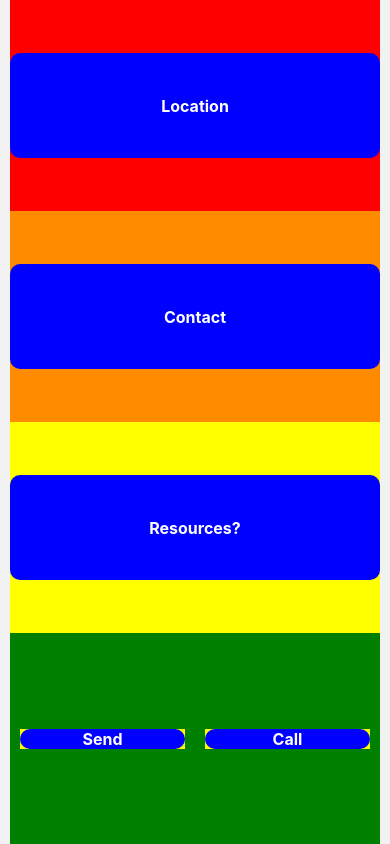
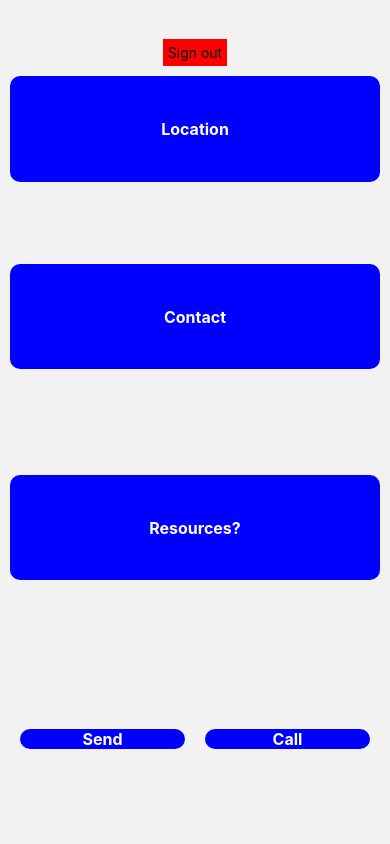
Before and after one commit to CallumKirkman/UniSafetyApp, a React Native app: screen /Home in a window 390 px wide. Built offline with nearby package versions, Linux system fonts and the light colour scheme; no server answers.

Commit message:
Add delete contact

```diff
--- a/app/components/firestore.js
+++ b/app/components/firestore.js
@@ -2,7 +2,8 @@ import * as firebase from "firebase";
 
 const db = firebase.firestore();
 
-//TODO: allow for undefined alert return
+//TODO: allow for undefined alert return?
+//TODO: Delete user?
 
 // Create user data
 const createUser = (email, name, number) => {
@@ -32,6 +33,18 @@ const addContact = (email, contactName, number) => {
     });
 };
 
+// Delete user contact
+const deleteContact = (email, contactName) => {
+  db.collection("Users")
+    .doc(email)
+    .collection("Contacts")
+    .doc(contactName)
+    .delete()
+    .then(() => {
+      console.log("Contact deleted!");
+    });
+};
+
 // Get user information
 const getUser = async (email) => {
   const userRef = await db.collection("Users").doc(email).get();
@@ -57,4 +70,4 @@ const getContacts = async (email) => {
   return dataArray;
 };
 
-export { createUser, addContact, getUser, getContacts };
+export { createUser, addContact, deleteContact, getUser, getContacts };
--- a/app/screens/ContactScreen.js
+++ b/app/screens/ContactScreen.js
@@ -12,41 +12,11 @@ import { auth } from "../components/firebase";
 import {
   createUser,
   addContact,
+  deleteContact,
   getUser,
   getContacts,
 } from "../components/firestore";
 import Colour from "../static/Colour";
-
-const DATA = [
-  {
-    id: "1",
-    title: "First Item",
-  },
-  {
-    id: "2",
-    title: "Second Item",
-  },
-  {
-    id: "3",
-    title: "Third Item",
-  },
-  {
-    id: "4",
-    title: "Fourth Item",
-  },
-  {
-    id: "5",
-    title: "Fifth Item",
-  },
-  {
-    id: "6",
-    title: "Sixth Item",
-  },
-  {
-    id: "7",
-    title: "Seventh Item",
-  },
-];
 
 const Contact = ({ navigation }) => {
   let email = auth.currentUser?.email;
@@ -89,6 +59,10 @@ const Contact = ({ navigation }) => {
     addContact(email, "Contact Name6", "9999999999");
   };
 
+  const runDeleteContact = () => {
+    deleteContact(email, "Contact Name");
+  };
+
   const runGetUser = async () => {
     await getUser(email).then((user) => {
       console.log("User data");
@@ -97,8 +71,6 @@ const Contact = ({ navigation }) => {
   };
 
   const runGetContacts = async () => {
-    console.log("Getting contacts");
-
     await getContacts(email).then((collection) => {
       // console.log("Collection data");
       // console.log(collection);
@@ -140,6 +112,9 @@ const Contact = ({ navigation }) => {
         renderItem={renderItem}
         keyExtractor={(item) => item.number}
         extraData={selectedId}
+        ListEmptyComponent={
+          <Text style={styles.listEmpty}>No contacts found</Text>
+        }
       />
 
       {/* <TouchableOpacity style={[styles.buttonBox]} onPress={runCreateUser}>
@@ -148,6 +123,10 @@ const Contact = ({ navigation }) => {
 
       <TouchableOpacity style={[styles.buttonBox]} onPress={runAddContact}>
         <Text style={styles.buttonText}>Add contact</Text>
+      </TouchableOpacity>
+
+      <TouchableOpacity style={[styles.buttonBox]} onPress={runDeleteContact}>
+        <Text style={styles.buttonText}>Delete contact</Text>
       </TouchableOpacity>
 
       <TouchableOpacity style={[styles.buttonBox]} onPress={runGetDocument}>
@@ -196,4 +175,10 @@ const styles = StyleSheet.create({
   title: {
     fontSize: 32,
   },
+  listEmpty: {
+    textAlign: "center",
+    fontWeight: "bold",
+    fontSize: 25,
+    marginTop: 70,
+  },
 });
--- a/app/screens/HomeScreen.js
+++ b/app/screens/HomeScreen.js
@@ -49,11 +49,18 @@ const Home = ({ navigation }) => {
       <View
         style={{
           flex: 2,
-          backgroundColor: "red",
+          //   backgroundColor: "red",
           justifyContent: "center",
           alignItems: "center",
         }}
       >
+        <TouchableOpacity
+          style={{ margin: 10, padding: 5, backgroundColor: "red" }}
+          onPress={signOut}
+        >
+          <Text>Sign out</Text>
+        </TouchableOpacity>
+
         <TouchableOpacity
           style={[styles.buttonBar]}
           onPress={() => navigation.navigate("Location")}
@@ -65,7 +72,7 @@ const Home = ({ navigation }) => {
       <View
         style={{
           flex: 2,
-          backgroundColor: "darkorange",
+          //   backgroundColor: "darkorange",
           justifyContent: "center",
           alignItems: "center",
         }}
@@ -81,7 +88,7 @@ const Home = ({ navigation }) => {
       <View
         style={{
           flex: 2,
-          backgroundColor: "yellow",
+          //   backgroundColor: "yellow",
           justifyContent: "center",
           alignItems: "center",
         }}
@@ -94,7 +101,7 @@ const Home = ({ navigation }) => {
       <View
         style={{
           flex: 2,
-          backgroundColor: "green",
+          //   backgroundColor: "green",
           flexDirection: "row",
           justifyContent: "center",
           alignItems: "center",
@@ -104,7 +111,7 @@ const Home = ({ navigation }) => {
           style={{
             flex: 1,
             margin: 10,
-            backgroundColor: "yellow",
+            // backgroundColor: "yellow",
             justifyContent: "center",
             alignItems: "center",
           }}
@@ -117,7 +124,7 @@ const Home = ({ navigation }) => {
           style={{
             flex: 1,
             margin: 10,
-            backgroundColor: "yellow",
+            // backgroundColor: "yellow",
             justifyContent: "center",
             alignItems: "center",
           }}
--- a/app/screens/LoginScreen.js
+++ b/app/screens/LoginScreen.js
@@ -99,7 +99,7 @@ const styles = StyleSheet.create({
     paddingHorizontal: 15,
     paddingVertical: 10,
     borderRadius: 10,
-    marginTop: 5,
+    margin: 5,
   },
   buttonContainer: {
     width: "60%",
@@ -111,10 +111,10 @@ const styles = StyleSheet.create({
     width: "100%",
     padding: 15,
     borderRadius: 10,
+    margin: 5,
   },
   buttonOutline: {
     backgroundColor: Colour.white,
-    marginTop: 5,
     borderColor: Colour.blue,
     borderWidth: 2,
   },
```
